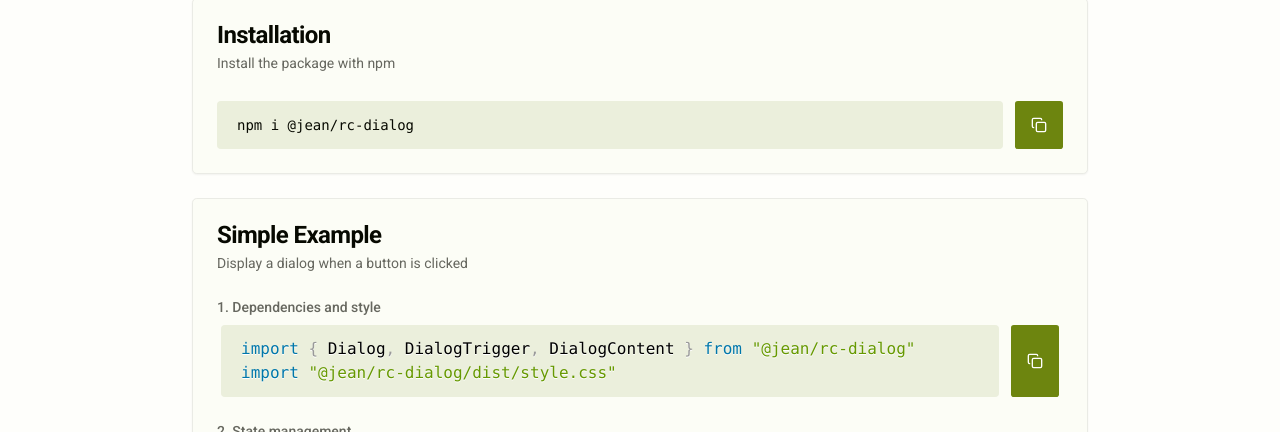
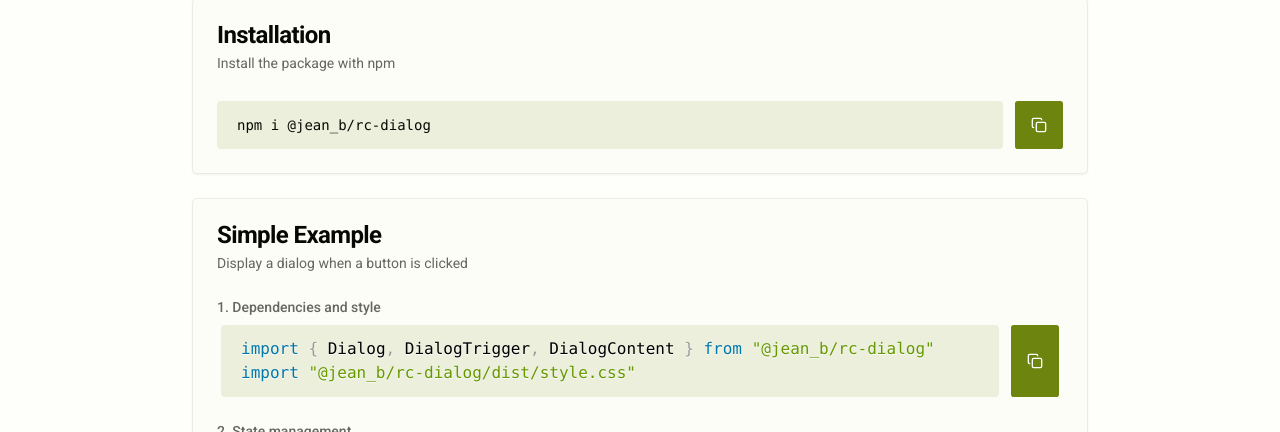
Before and after one commit to Jean-Baradat/oc-p14--jean_rc-dialog-10-2024, a React (Vite) app: page / in a window 1280 px wide. Shown: the part 338-770 px from the top of the page. Built offline with nearby package versions, Linux system fonts and the light colour scheme.

Commit message:
Update package scope by @jean_b/rc-dialog

```diff
--- a/index.html
+++ b/index.html
@@ -6,7 +6,7 @@
 		<link rel="preconnect" href="https://fonts.googleapis.com" />
 		<link rel="preconnect" href="https://fonts.gstatic.com" crossorigin />
 		<link href="https://fonts.googleapis.com/css2?family=Roboto:ital,wght@0,100;0,300;0,400;0,500;0,700;0,900;1,100;1,300;1,400;1,500;1,700;1,900&display=swap" rel="stylesheet" />
-		<title>@jean/rc-dialog</title>
+		<title>@jean_b/rc-dialog</title>
 	</head>
 
 	<body>
--- a/package.json
+++ b/package.json
@@ -1,5 +1,5 @@
 {
-	"name": "@jean/rc-dialog",
+	"name": "@jean_b/rc-dialog",
 	"private": false,
 	"homepage": "https://Jean-Baradat.github.io/oc-p14--jean_rc-dialog-10-2024",
 	"version": "1.0.0",
--- a/src/App.tsx
+++ b/src/App.tsx
@@ -33,10 +33,10 @@ import prism from "react-syntax-highlighter/dist/esm/styles/prism/prism"
 SyntaxHighlighter.registerLanguage("jsx", jsx)
 
 // ----------------------------------------------------------------------------------
-const INSTALLATION = "npm i @jean/rc-dialog"
+const INSTALLATION = "npm i @jean_b/rc-dialog"
 const CODE1 = `
-import { Dialog, DialogTrigger, DialogContent } from "@jean/rc-dialog"
-import "@jean/rc-dialog/dist/style.css"
+import { Dialog, DialogTrigger, DialogContent } from "@jean_b/rc-dialog"
+import "@jean_b/rc-dialog/dist/style.css"
 `.trim()
 const CODE2 = "const [isOpen, setIsOpen] = useState(false)"
 const CODE3 = `
@@ -115,7 +115,7 @@ import {
 	DialogContent,
 	handleDialog,
 } from "@/components/Dialog"
-import "@jean/rc-dialog/dist/style.css"
+import "@jean_b/rc-dialog/dist/style.css"
 `.trim()
 // ----------------------------------------------------------------------------------
 
--- a/vite.config.ts
+++ b/vite.config.ts
@@ -18,7 +18,7 @@ export default defineConfig({
 	build: {
 		lib: {
 			entry: fileURLToPath(new URL("./src/index.ts", import.meta.url)),
-			name: "@jean/rc-dialog",
+			name: "@jean_b/rc-dialog",
 			formats: ["es", "umd"],
 			fileName: "rc-dialog",
 		},
```
Also changed, not shown: 2 other files (tests, documents, lock files or other folders).
